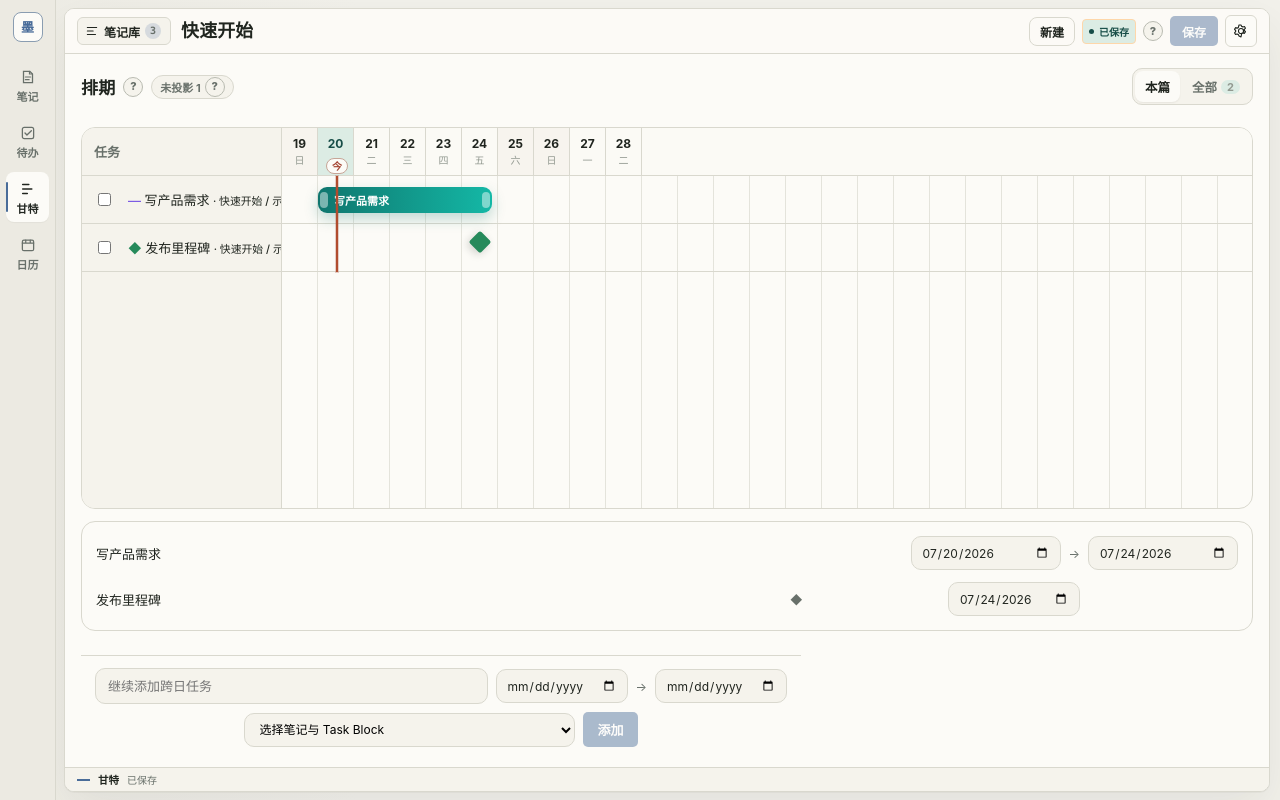
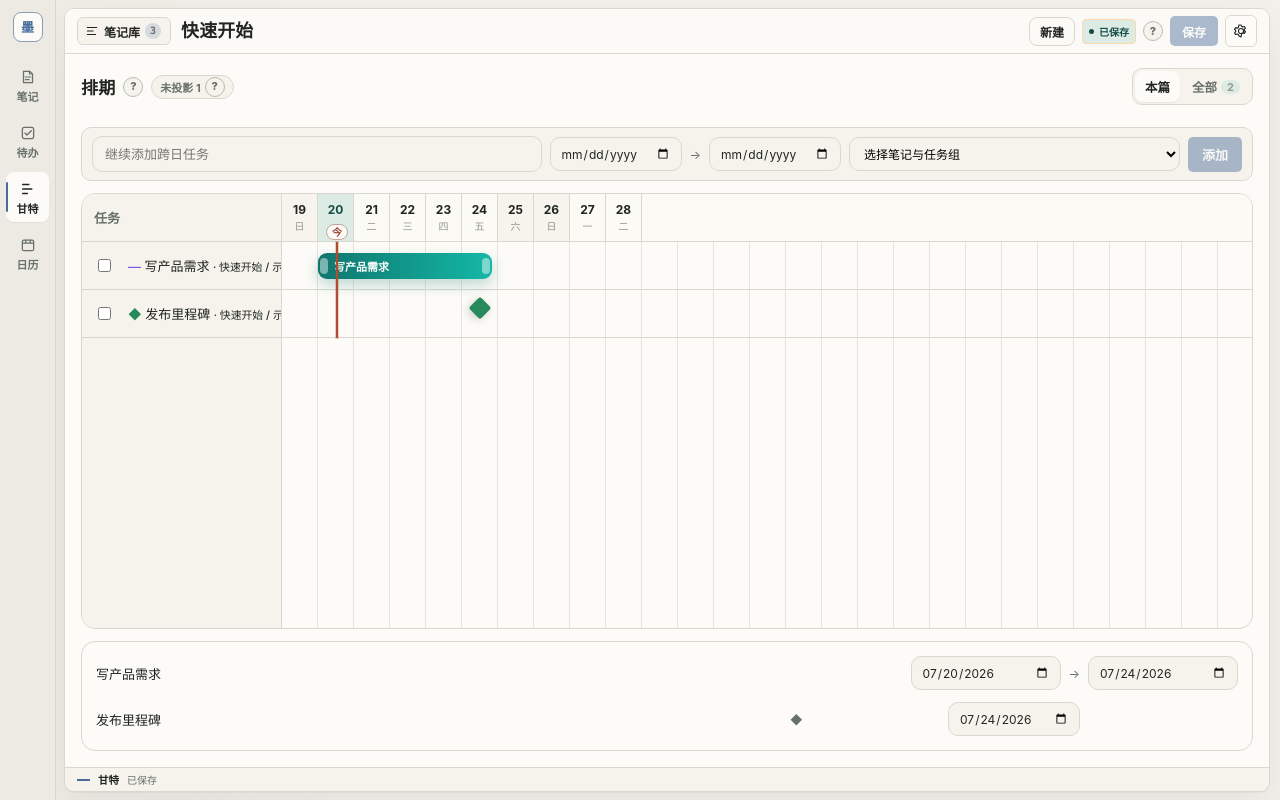
Before and after one commit to ZC-eto/notepluse, a Vue app: page / in a window 1280 px wide. Both pictures are taken after a click on the button "甘特". Built offline with nearby package versions, Linux system fonts and the light colour scheme.

Commit message:
feat(ui): calm Gantt empty card + toolbar compose bar
Replace mid-page giant empty form with a quiet centered card and a single slim quick-add strip under the toolbar; demo CTA when no targets.

```diff
--- a/src/styles/main.css
+++ b/src/styles/main.css
@@ -1106,16 +1106,27 @@ input, textarea {
   padding: 8px 8px;
   cursor: pointer;
 }
-.gantt-quick-add {
+.gantt-compose-bar {
   display: flex;
   flex-wrap: wrap;
   gap: 8px;
   align-items: center;
-  margin-top: 12px;
-}
-.gantt-quick-add.bar {
-  padding: 12px 14px 4px;
-  border-top: 1px solid var(--line);
+  flex-shrink: 0;
+  padding: 8px 10px;
+  border: 1px solid var(--line);
+  border-radius: 10px;
+  background: var(--surface-2);
+}
+.gantt-compose-bar .composer-input {
+  min-width: 120px;
+  flex: 1 1 160px;
+}
+.gantt-compose-bar .date-input {
+  flex: 0 0 auto;
+}
+.gantt-compose-hint {
+  margin: 0;
+  padding: 0 2px;
 }
 .todo-row.overdue {
   background: color-mix(in srgb, var(--danger-soft) 55%, var(--surface));
@@ -1151,8 +1162,41 @@ input, textarea {
 .gantt-empty {
   flex: 1;
   min-height: 0;
+  margin: 0 auto;
+  max-width: 420px;
+  width: 100%;
+  display: flex;
+  flex-direction: column;
+  align-items: center;
+  justify-content: center;
+  gap: 10px;
+  padding: 28px 22px;
+  text-align: center;
+  color: var(--muted);
+  border: 1px solid var(--line);
+  border-radius: var(--radius);
+  background: var(--surface-2);
+  box-sizing: border-box;
+  overflow: auto;
+}
+.gantt-empty .empty-title {
+  color: var(--ink);
+}
+.gantt-empty .empty-desc {
   margin: 0;
-  overflow: auto;
+  max-width: 280px;
+  font-size: 12.5px;
+  line-height: 1.5;
+  color: var(--muted);
+}
+.gantt-empty-mark {
+  display: grid;
+  place-items: center;
+  margin-bottom: 2px;
+}
+.gantt-empty-mark .workline-mini {
+  width: 36px;
+  height: 2px;
 }
 .gantt-today-line {
   position: absolute;
@@ -1179,13 +1223,6 @@ input, textarea {
   border-radius: 999px;
   padding: 2px 5px;
   white-space: nowrap;
-}
-.gantt-quick-add {
-  max-width: 100%;
-}
-.gantt-quick-add .composer-input {
-  min-width: 120px;
-  flex: 1 1 160px;
 }
 .composer {
   flex-shrink: 0;
@@ -3123,11 +3160,10 @@ select:focus-visible,
   .gantt-dates { max-height: none; overflow: visible; }
   .date-row { grid-template-columns: minmax(0, 1fr) auto minmax(0, 1fr); }
   .date-name { grid-column: 1 / -1; }
-  .gantt-quick-add,
-  .gantt-quick-add.bar,
+  .gantt-compose-bar,
   .composer-main,
   .composer-dates { display: grid; grid-template-columns: 1fr; }
-  .gantt-quick-add .date-sep,
+  .gantt-compose-bar .date-sep,
   .composer-dates .date-sep { justify-self: center; }
 }
 @media (max-width: 680px) {
@@ -3394,19 +3430,6 @@ select:focus-visible,
   font-size: 17px;
   font-weight: 600;
 }
-.gantt-view .gantt-empty {
-  display: flex;
-  flex-direction: column;
-  align-items: center;
-  justify-content: center;
-  gap: 12px;
-  padding: 28px 20px;
-}
-.gantt-view .gantt-quick-add {
-  width: min(100%, 720px);
-  justify-content: center;
-}
-
 .calendar-view .cal-toolbar {
   margin-bottom: 10px;
 }
--- a/src/views/GanttView.vue
+++ b/src/views/GanttView.vue
@@ -117,6 +117,8 @@ const selectedEntry = computed(() => scheduledTasks.value.find((entry) => rowId(
 const ganttHelpText = '仅显示合法的跨日 @start + @end 执行区间和 @type(milestone) + @date；单日、截止和无日期任务不会伪装成进度条。选中任务后可在详情或日期栏中键盘编辑，不依赖拖拽。'
 const ganttEmptyHelpText = '请创建跨日执行区间，或在源码中定义带 @date 的里程碑。截止日期不属于甘特条。'
 const ganttWriteHelpText = '没有合法 Task Block 可写入；请在源码模式先创建显式任务块。'
+const taskBlockHowToText =
+  '在 Markdown 源码中用 HTML 注释包裹任务清单，例如：<!-- mdw:tasks id="sprint" name="迭代" color="violet" --> … - [ ] 事项 @start(2026-07-20) @end(2026-07-24) … <!-- /mdw:tasks -->。甘特仅投影块内合法区间与里程碑。'
 const excludedHelpText = computed(() =>
   excludedCount.value
     ? `已有 ${excludedCount.value} 条带日期任务未进入甘特：它们是单日/截止任务、缺少完整区间，或日期无效。请在日历或源码中查看。`
@@ -479,6 +481,10 @@ async function quickAdd() {
   }
 }
 
+function fillDemoSamples() {
+  void (ws as any).ensureDemoSamples?.()
+}
+
 function weekday(date: Date) {
   return ['日', '一', '二', '三', '四', '五', '六'][date.getDay()]
 }
@@ -509,26 +515,47 @@ onBeforeUnmount(cleanupDragListeners)
       <p v-if="scheduleMessage" class="view-alert" role="status">{{ scheduleMessage }}</p>
     </header>
 
-    <div v-if="!scheduledTasks.length" class="empty-state compact gantt-empty">
-      <div class="empty-icon" aria-hidden="true">▦</div>
+    <div v-if="hasTargets" class="gantt-compose-bar" aria-label="快速添加跨日任务">
+      <input
+        v-model="draftTitle"
+        class="composer-input"
+        :placeholder="scheduledTasks.length ? '继续添加跨日任务' : '跨日任务标题'"
+        @keyup.enter="quickAdd"
+      />
+      <input v-model="draftStart" class="date-input" type="date" aria-label="开始日期" />
+      <span class="date-sep" aria-hidden="true">→</span>
+      <input v-model="draftEnd" class="date-input" type="date" aria-label="结束日期" />
+      <select v-model="draftTargetKey" class="date-input" aria-label="新任务写入目标">
+        <option value="" disabled>选择笔记与任务组</option>
+        <option v-for="target in taskBlockTargets" :key="targetKey(target)" :value="targetKey(target)">
+          {{ target.folder ? `${target.folder} / ` : '' }}{{ target.noteName }} · {{ target.blockName }}
+        </option>
+      </select>
+      <button type="button" class="btn-solid" :disabled="!draftTitle.trim() || !selectedTarget" @click="quickAdd">添加</button>
+    </div>
+    <p v-else-if="scheduledTasks.length" class="composer-inline-help gantt-compose-hint">
+      <HelpTip :text="ganttWriteHelpText" label="写入目标说明" />
+      <span>需先有任务组</span>
+    </p>
+
+    <div v-if="!scheduledTasks.length" class="gantt-empty">
+      <div class="gantt-empty-mark" aria-hidden="true">
+        <span class="workline-mini" />
+      </div>
       <div class="empty-title-row">
         <div class="empty-title">暂无可绘制的排期</div>
         <HelpTip :text="ganttEmptyHelpText" label="空排期说明" />
       </div>
-      <div class="gantt-quick-add">
-        <input v-model="draftTitle" class="composer-input" :disabled="!hasTargets" placeholder="跨日任务标题" @keyup.enter="quickAdd" />
-        <input v-model="draftStart" class="date-input" :disabled="!hasTargets" type="date" aria-label="开始日期" />
-        <span class="date-sep" aria-hidden="true">→</span>
-        <input v-model="draftEnd" class="date-input" :disabled="!hasTargets" type="date" aria-label="结束日期" />
-        <select v-model="draftTargetKey" class="date-input" :disabled="!hasTargets" aria-label="新任务写入目标">
-          <option value="" disabled>选择笔记与 Task Block</option>
-          <option v-for="target in taskBlockTargets" :key="targetKey(target)" :value="targetKey(target)">
-            {{ target.folder ? `${target.folder} / ` : '' }}{{ target.noteName }} · {{ target.blockName }}
-          </option>
-        </select>
-        <button type="button" class="btn-solid" :disabled="!draftTitle.trim() || !selectedTarget" @click="quickAdd">添加</button>
-      </div>
-      <p v-if="!hasTargets" class="composer-inline-help"><HelpTip :text="ganttWriteHelpText" label="写入目标说明" /> <span>需先创建任务组</span></p>
+      <template v-if="!hasTargets">
+        <div class="empty-actions">
+          <button type="button" class="btn-solid" @click="fillDemoSamples">填充示例数据</button>
+        </div>
+        <p class="composer-inline-help">
+          <HelpTip :text="ganttWriteHelpText" label="写入目标说明" />
+          <span>需先有任务组</span>
+        </p>
+      </template>
+      <p v-else class="empty-desc">在上方填写标题与跨日区间即可添加。</p>
     </div>
 
     <template v-else>
@@ -630,21 +657,6 @@ onBeforeUnmount(cleanupDragListeners)
           <button type="button" class="btn-ghost danger" :disabled="!canWrite(selectedEntry.task)" @click="requestRemove(selectedEntry.task)">删除任务</button>
         </div>
       </div>
-
-      <div class="gantt-quick-add bar">
-        <input v-model="draftTitle" class="composer-input" :disabled="!hasTargets" placeholder="继续添加跨日任务" @keyup.enter="quickAdd" />
-        <input v-model="draftStart" class="date-input" :disabled="!hasTargets" type="date" aria-label="开始日期" />
-        <span class="date-sep" aria-hidden="true">→</span>
-        <input v-model="draftEnd" class="date-input" :disabled="!hasTargets" type="date" aria-label="结束日期" />
-        <select v-model="draftTargetKey" class="date-input" :disabled="!hasTargets" aria-label="新任务写入目标">
-          <option value="" disabled>选择笔记与 Task Block</option>
-          <option v-for="target in taskBlockTargets" :key="targetKey(target)" :value="targetKey(target)">
-            {{ target.folder ? `${target.folder} / ` : '' }}{{ target.noteName }} · {{ target.blockName }}
-          </option>
-        </select>
-        <button type="button" class="btn-solid" :disabled="!draftTitle.trim() || !selectedTarget" @click="quickAdd">添加</button>
-      </div>
-      <p v-if="!hasTargets" class="composer-inline-help"><HelpTip :text="ganttWriteHelpText" label="写入目标说明" /> <span>需先创建任务组</span></p>
     </template>
 
     <ConfirmDialog
```
